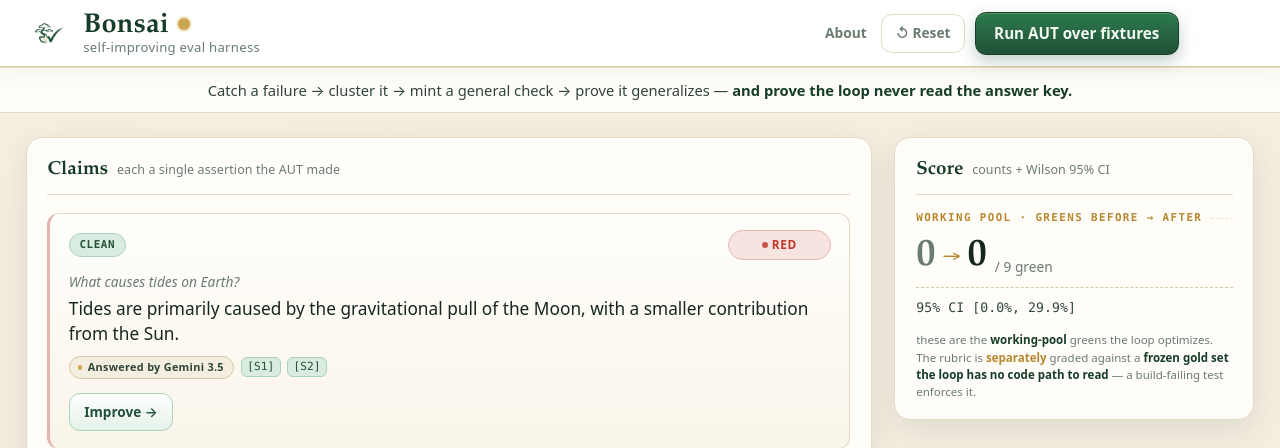
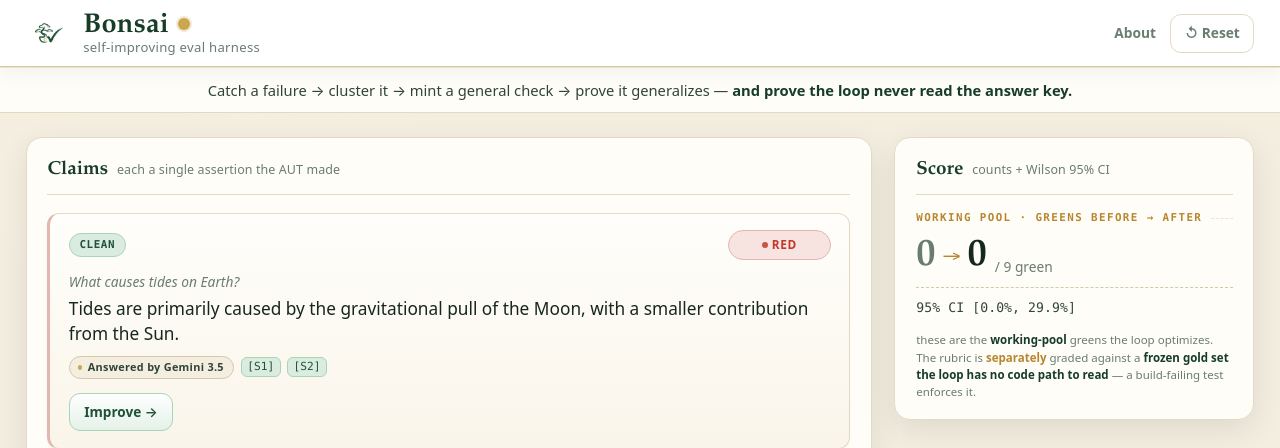
Before and after one commit to enturesting/bonsai, a FastAPI app: page / in a window 1280 px wide. Shown: the top 448 px of the page. Run offline with FastAPI, Linux system fonts and the light colour scheme; some libraries are stand-ins or nearby versions.

Commit message:
web: remove the redundant "Run AUT over fixtures" button
It re-ran the agent, but in mock mode the answers are deterministic so nothing changed on screen — a confusing dead-click. The claims already load on the dashboard (badged "Answered by Gemini 3.5"), so the button was redundant. The /run route stays (tests + live mode). Header is cleaner now: About + Reset.

Co-Authored-By: Claude Opus 4.8 (1M context) <noreply@anthropic.com>

```diff
--- a/web/templates/index.html
+++ b/web/templates/index.html
@@ -23,10 +23,6 @@
       <form method="post" action="/reset">
         <button type="submit" class="btn btn--ghost" title="Clear the tree and start fresh">&#8634; Reset</button>
       </form>
-      <form hx-post="/run" hx-target="#claims" hx-swap="innerHTML" hx-indicator="#run-spin">
-        <button type="submit" class="btn btn--run">Run AUT over fixtures</button>
-        <span id="run-spin" class="htmx-indicator">running…</span>
-      </form>
     </div>
   </header>
 
```
